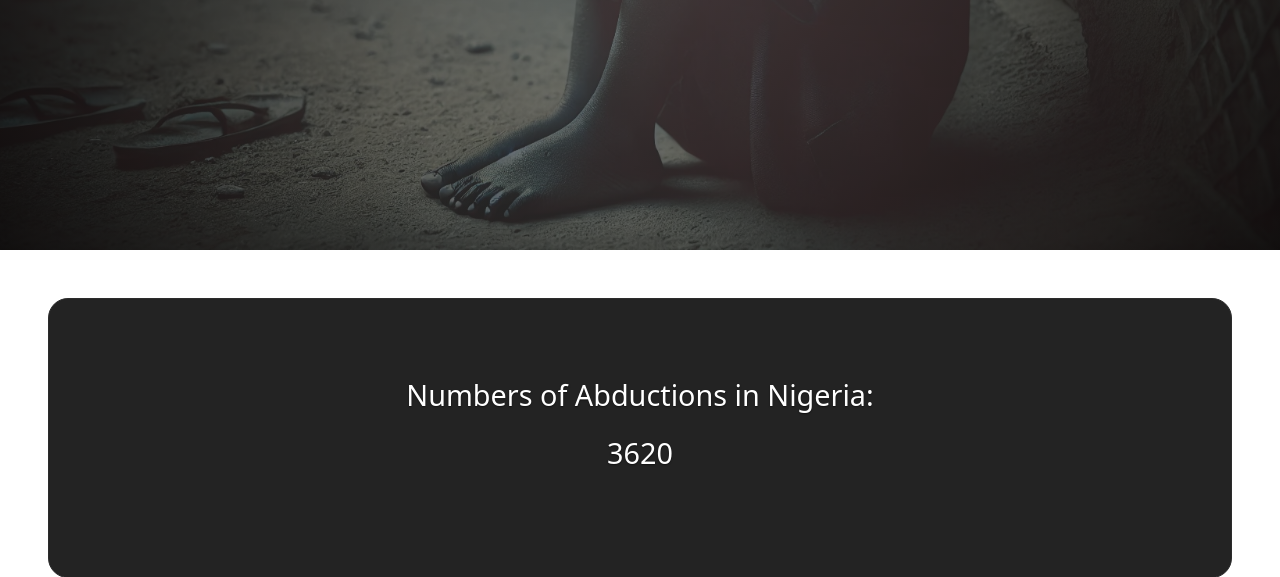
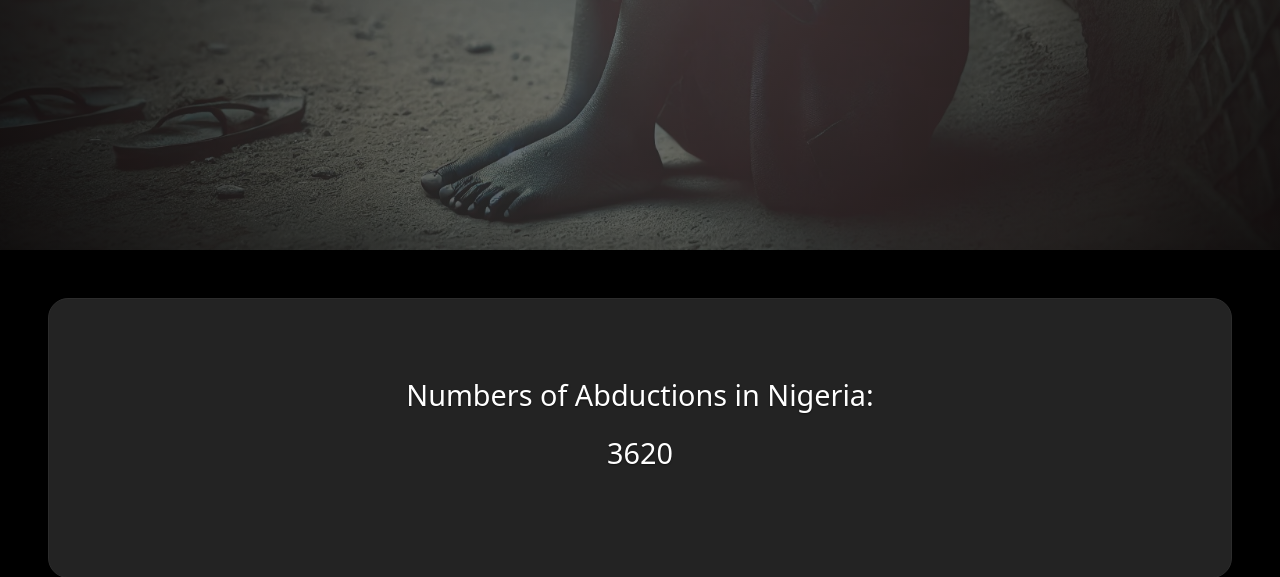
Before and after one commit to LeviUdoh-17/ChildAlertHub, a Flask app: page / in a window 1280 px wide. Shown: the part 550-1127 px from the top of the page. Run offline with Flask 3, Linux system fonts and the light colour scheme.

Commit message:
Add !important to background color in style.css for consistent rendering

```diff
--- a/static/style.css
+++ b/static/style.css
@@ -28,7 +28,7 @@ body {
   font-optical-sizing: auto;
   font-style: normal;
   overflow-x: hidden;
-  background-color: #000;
+background-color: #000 !important;
 }
 
 .cover-container {
```
